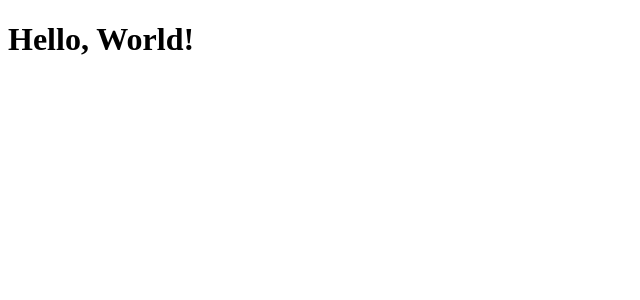
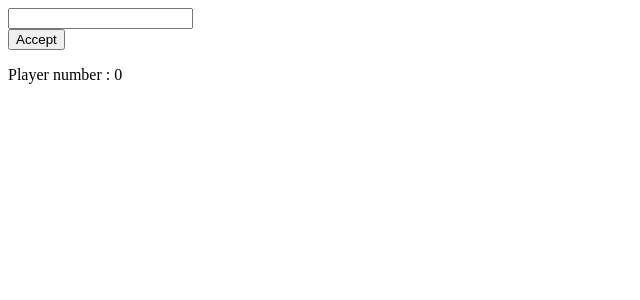
Before and after one commit to Lordsamourai/ProjetCAPI, a React (Vite) app in the folder src/: page / in a window 1280 px wide. Shown: the top 300 px of the page, without its empty margins (0-640 px from the left). Built offline with nearby package versions, Linux system fonts and the light colour scheme.

Commit message:
feat(US-01)

```diff
--- a/src/src/App.tsx
+++ /dev/null
@@ -1,9 +0,0 @@
-//import './App.css'
-
-function App() {
-  return (
-    <h1>Hello, World!</h1>
-  )
-}
-
-export default App
--- /dev/null
+++ b/src/src/core/Session.tsx
@@ -0,0 +1,25 @@
+import { useState } from "react";
+
+function Session() {
+  const [number, setNumber] = useState(0);
+
+  const handleClick = () => {
+    const input = document.getElementById("playerNumber") as HTMLInputElement;
+    setNumber(parseInt(input.value) || 0);
+  };
+
+  return (
+    <>
+      <input type="number" id="playerNumber"/>
+      <br/>
+
+      <button onClick={handleClick}>
+        Accept
+      </button>
+
+      <p>Player number : {number}</p>
+    </>
+  )
+}
+
+export default Session
--- a/src/src/main.tsx
+++ b/src/src/main.tsx
@@ -1,10 +1,9 @@
 import { StrictMode } from 'react'
 import { createRoot } from 'react-dom/client'
-//import './index.css'
-import App from './App.tsx'
+import Session from './core/Session'
 
 createRoot(document.getElementById('root')!).render(
   <StrictMode>
-    <App />
+    <Session />
   </StrictMode>,
 )
```
Also changed, not shown: 2 other files (tests, documents, lock files or other folders).
